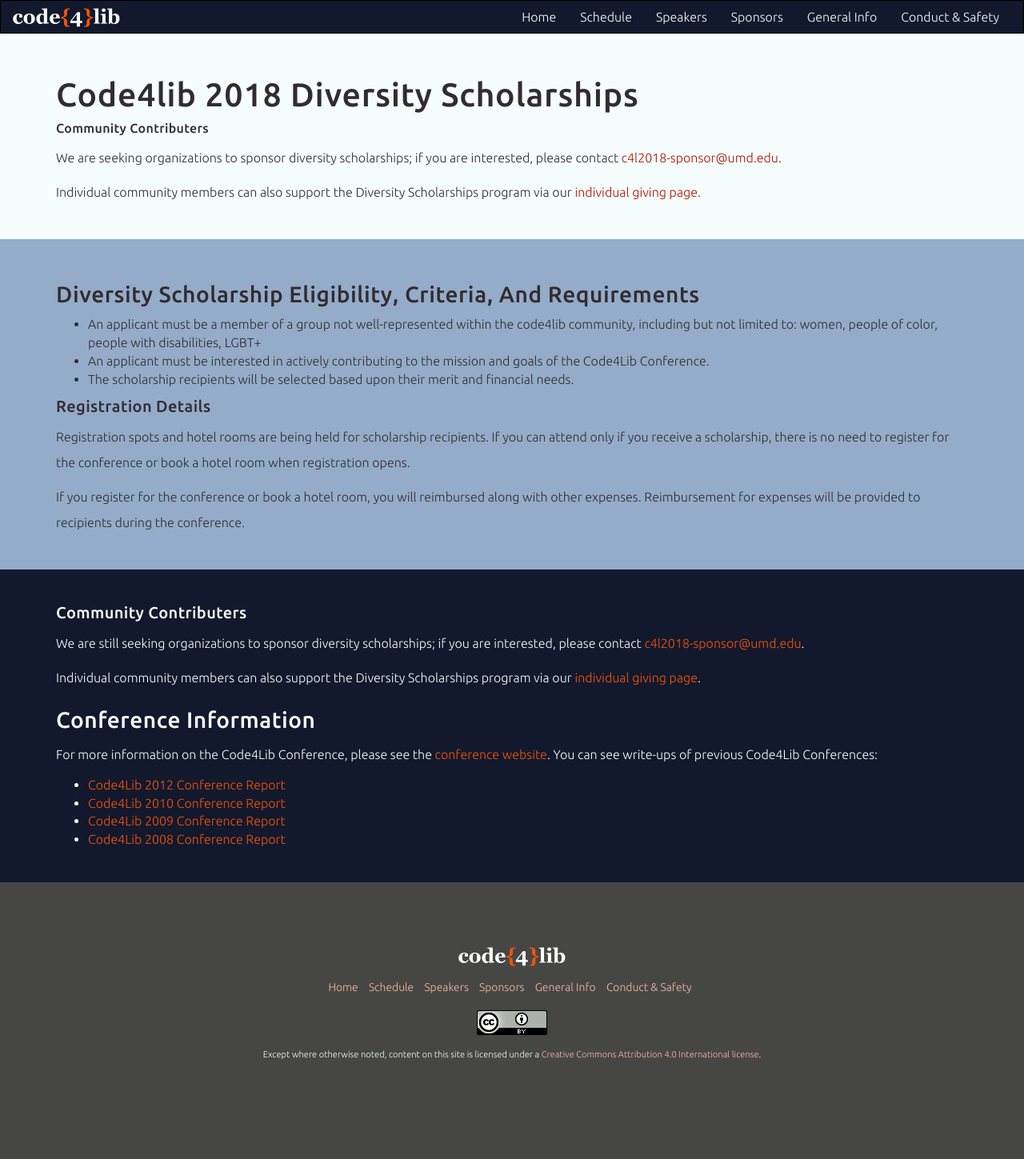
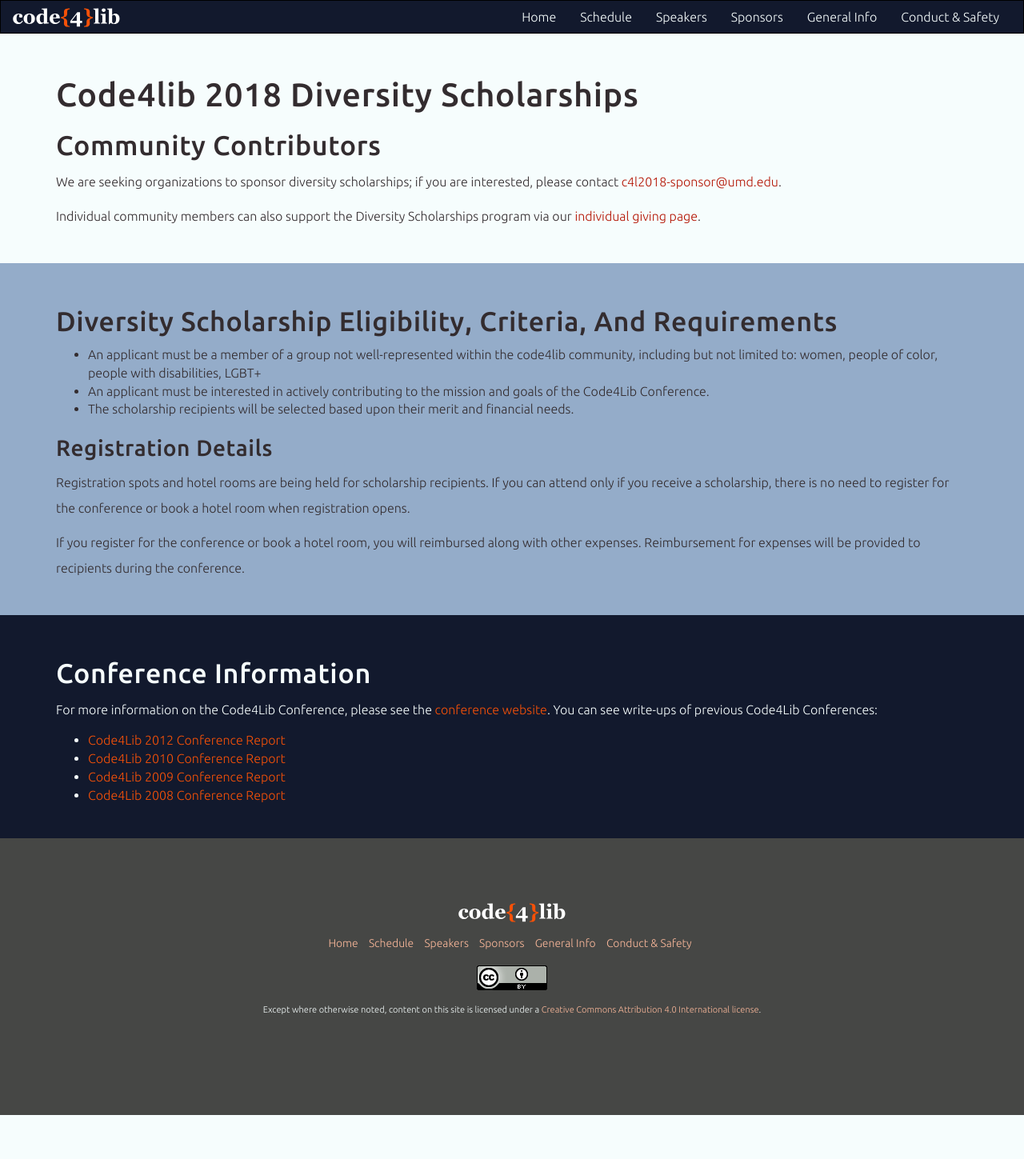
Before and after one commit to code4lib/2018.code4lib.org, a Jekyll site: the page built from diversity-scholarships/index.html, in a window 1280 px wide. Shown: the whole page at 80% size. Built offline with Jekyll 4.4.1, drawn with Linux system fonts in a browser that asks for light colours; some web fonts are replaced; after the commit the page ends 1394 px from its top, so only the background shows below that.

Commit message:
rearrange diversity scholarships HTML, content
- consistent header hierarchy
- remove redundant community contributor section

```diff
--- a/diversity-scholarships/index.html
+++ b/diversity-scholarships/index.html
@@ -8,7 +8,7 @@
         <div class="row">
             <div class="col-xs-12">
                 <h1>Code4lib 2018 Diversity Scholarships</h1>
-                <h5>Community Contributers</h5>
+                <h2><a name="sponsors"></a>Community Contributors</h2>
                 <p>
                     We are seeking organizations to sponsor diversity scholarships;
                     if you are interested, please
@@ -28,8 +28,8 @@
     <div class="container">
         <div class="row">
             <div class="col-xs-12">
-                <h1>Code4lib 2018 Diversity Scholarships</h1>
                 {% if site.data.conf.diversity-scholarship-applications.show  %}
+                <h2>Accepting Applications Now!</h2>
                 <p>
                     As part of Code4lib's ongoing commitment to eliminating barriers that prevent participation for underrepresented
                     groups, we are pleased to announce that we are now seeking applicants for our 2018 Diversity Scholarship program.
@@ -70,7 +70,7 @@
         <div class="row">
             <div class="col-xs-12">
                 <a name="criteria"></a>
-                <h3>Diversity Scholarship Eligibility, Criteria, And Requirements</h3>
+                <h2>Diversity Scholarship Eligibility, Criteria, And Requirements</h2>
                 <ul>
                     <li>
                     An applicant must be a member of a group not well-represented within the code4lib community, including but
@@ -84,7 +84,7 @@
                     </li>
                 </ul>
 
-                <h4> Registration Details</h4>
+                <h3> Registration Details</h3>
                 <p>
                 Registration spots and hotel rooms are being held for scholarship recipients. If you can attend only if you
                 receive a scholarship, there is no need to register for the conference or book a hotel room when registration
@@ -105,7 +105,7 @@
         <div class="row">
             <div class="col-xs-12">
                 <a name="how-to-apply"></a>
-                <h3>How to Apply</h3>
+                <h2>How to Apply</h2>
                 <p>
                     To apply, please send an email to <a href="mailto:code4lib-scholarships@googlegroups.com">code4lib-scholarships@googlegroups.com</a> with the subject heading
                     Code4Lib 2018 Diversity Scholarship Application containing the following:
@@ -139,18 +139,7 @@
     <div class="container">
         <div class="row">
             <div class="col-xs-12">
-                <a name="sponsors"></a>
-                <h4>Community Contributers</h4>
-                <p>
-                    We are still seeking organizations to sponsor diversity scholarships;
-                    if you are interested, please contact <a href="mailto:{{site.data.conf.sponsor-contact-email}}">{{site.data.conf.sponsor-contact-email}}</a>.
-                </p>
-                <p>
-                  Individual community members can also support the Diversity Scholarships program via our
-                  <a href="/diversity-scholarships/angel-fund.html">individual giving page</a>.
-                </p>
-
-                <h3>Conference Information</h3>
+                <h2>Conference Information</h2>
                 <p>
                   For more information on the Code4Lib Conference, please see the <a href="/">conference website</a>.
                   You can see write-ups of previous Code4Lib Conferences:
```
